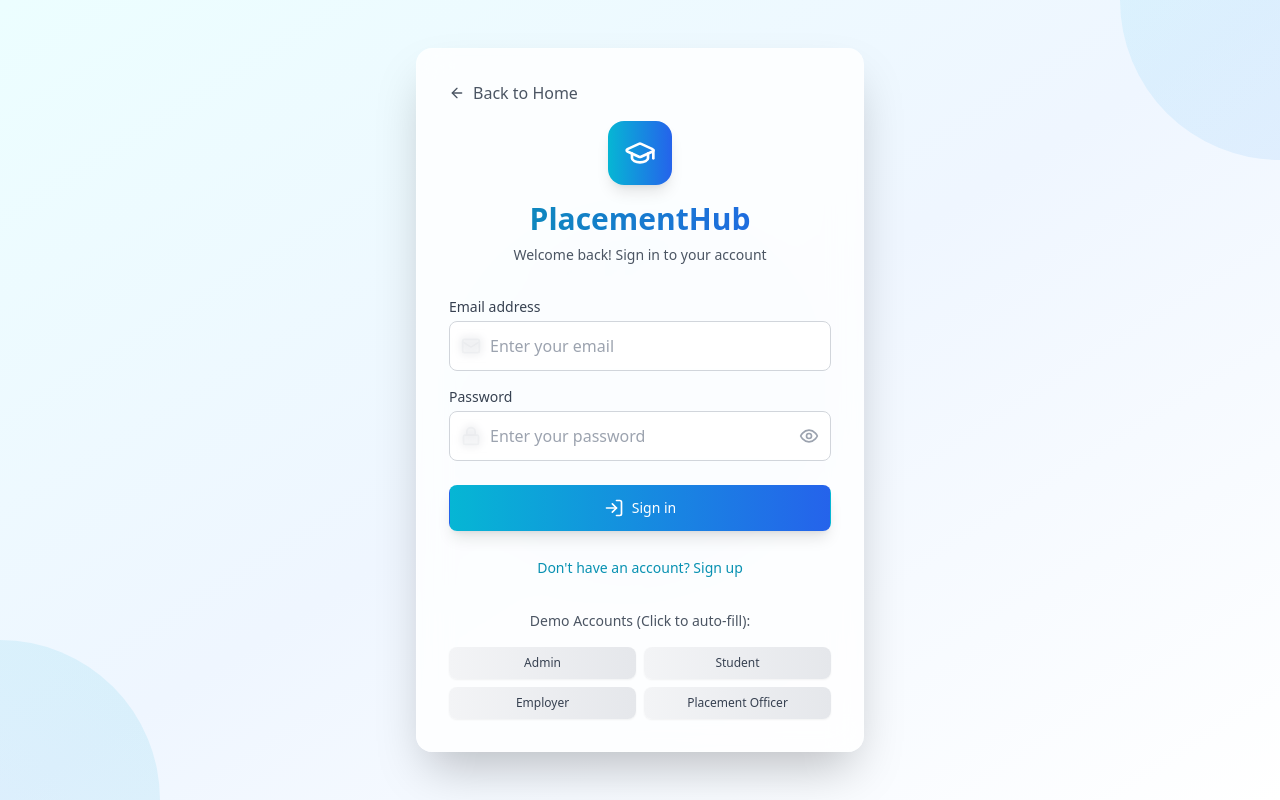
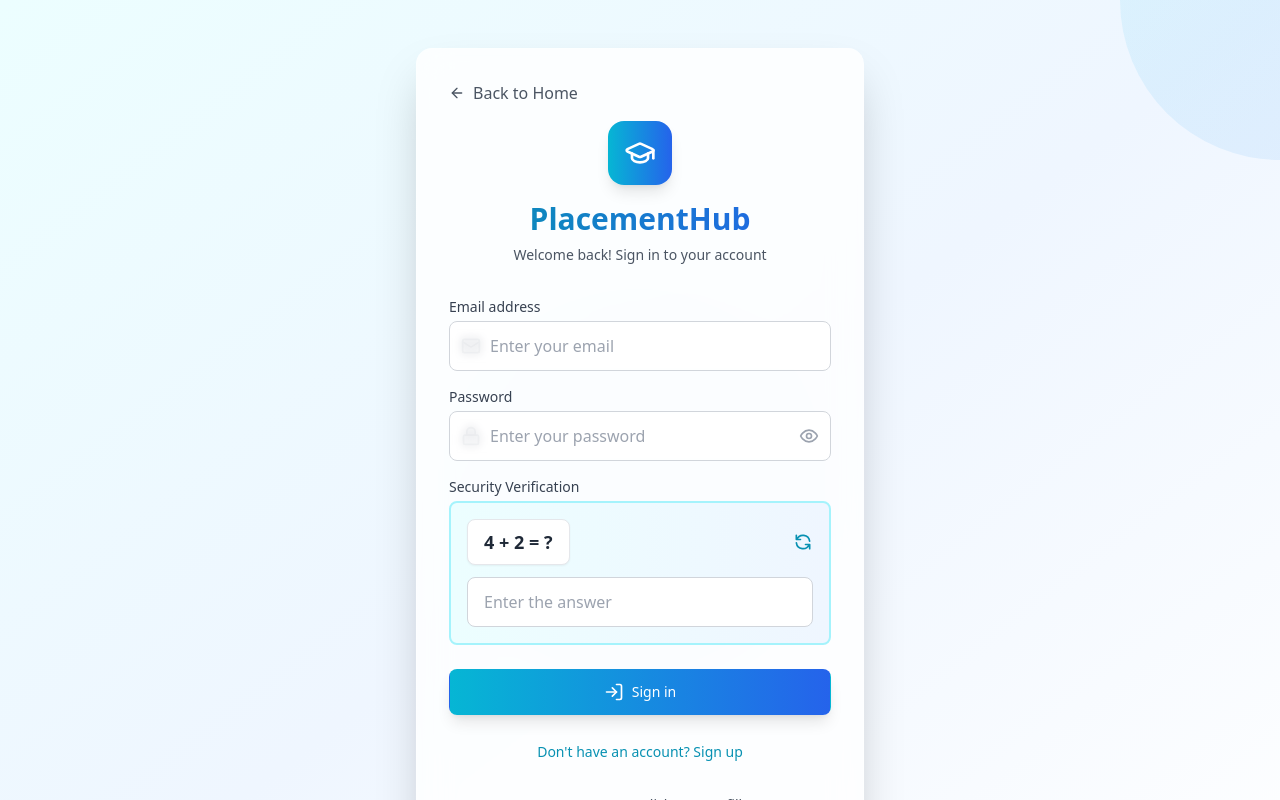
Before and after one commit to Ganeshmamidala/fedfproject, a React (Vite) app: page / in a window 1280 px wide. Both pictures are taken after a click on the button "Sign In". Shown: the top 800 px of the page. Built offline with nearby package versions, Linux system fonts and the light colour scheme; no server answers.

Commit message:
Add CAPTCHA security verification to login form

```diff
--- a/src/components/Auth/LoginForm.jsx
+++ b/src/components/Auth/LoginForm.jsx
@@ -17,7 +17,33 @@ const LoginForm = ({ onBackToLanding }) => {
   const [error, setError] = useState('');
   const [success, setSuccess] = useState('');
 
+  // CAPTCHA state
+  const [captchaNum1, setCaptchaNum1] = useState(0);
+  const [captchaNum2, setCaptchaNum2] = useState(0);
+  const [captchaAnswer, setCaptchaAnswer] = useState('');
+  const [captchaVerified, setCaptchaVerified] = useState(false);
+
   const { signIn, signUp } = useAuth();
+
+  // Generate new CAPTCHA
+  const generateCaptcha = () => {
+    const num1 = Math.floor(Math.random() * 10) + 1;
+    const num2 = Math.floor(Math.random() * 10) + 1;
+    setCaptchaNum1(num1);
+    setCaptchaNum2(num2);
+    setCaptchaAnswer('');
+    setCaptchaVerified(false);
+  };
+
+  // Initialize CAPTCHA on component mount
+  React.useEffect(() => {
+    generateCaptcha();
+  }, []);
+
+  // Regenerate CAPTCHA when switching between login/signup
+  React.useEffect(() => {
+    generateCaptcha();
+  }, [isLogin]);
 
   const validateEmail = (email) => {
     const emailRegex = /^[^\s@]+@[^\s@]+\.[^\s@]+$/;
@@ -44,6 +70,15 @@ const LoginForm = ({ onBackToLanding }) => {
     setSuccess('');
 
     try {
+      // CAPTCHA verification
+      const correctAnswer = captchaNum1 + captchaNum2;
+      if (parseInt(captchaAnswer) !== correctAnswer) {
+        setError('Incorrect CAPTCHA answer. Please try again.');
+        generateCaptcha();
+        setLoading(false);
+        return;
+      }
+
       // Email validation for both login and signup
       if (!validateEmail(email)) {
         setError('Please enter a valid email address');
@@ -124,6 +159,7 @@ const LoginForm = ({ onBackToLanding }) => {
     setEmail(demoEmail);
     setPassword(demoPassword);
     setIsLogin(true);
+    generateCaptcha();
   };
 
   return (
@@ -324,6 +360,46 @@ const LoginForm = ({ onBackToLanding }) => {
                   </div>
                 </>
               )}
+
+              {/* CAPTCHA Verification */}
+              <div className="animate-slideDown">
+                <label className="block text-sm font-medium text-gray-700 mb-1">
+                  Security Verification
+                </label>
+                <div className="bg-gradient-to-r from-cyan-50 to-blue-50 border-2 border-cyan-200 rounded-lg p-4">
+                  <div className="flex items-center justify-between mb-3">
+                    <div className="text-lg font-bold text-gray-800 bg-white px-4 py-2 rounded-lg shadow-sm border border-gray-200">
+                      {captchaNum1} + {captchaNum2} = ?
+                    </div>
+                    <button
+                      type="button"
+                      onClick={generateCaptcha}
+                      className="text-cyan-600 hover:text-cyan-700 text-sm font-medium flex items-center"
+                      title="Refresh CAPTCHA"
+                    >
+                      <svg className="w-5 h-5" fill="none" stroke="currentColor" viewBox="0 0 24 24">
+                        <path strokeLinecap="round" strokeLinejoin="round" strokeWidth={2} d="M4 4v5h.582m15.356 2A8.001 8.001 0 004.582 9m0 0H9m11 11v-5h-.581m0 0a8.003 8.003 0 01-15.357-2m15.357 2H15" />
+                      </svg>
+                    </button>
+                  </div>
+                  <input
+                    type="number"
+                    value={captchaAnswer}
+                    onChange={(e) => setCaptchaAnswer(e.target.value)}
+                    className="w-full px-4 py-3 border border-gray-300 rounded-lg focus:outline-none focus:ring-2 focus:ring-cyan-500 focus:border-transparent transition-all duration-200 bg-white"
+                    placeholder="Enter the answer"
+                    required
+                  />
+                  {captchaAnswer && parseInt(captchaAnswer) === (captchaNum1 + captchaNum2) && (
+                    <p className="text-xs text-green-600 mt-2 flex items-center">
+                      <svg className="w-4 h-4 mr-1" fill="currentColor" viewBox="0 0 20 20">
+                        <path fillRule="evenodd" d="M10 18a8 8 0 100-16 8 8 0 000 16zm3.707-9.293a1 1 0 00-1.414-1.414L9 10.586 7.707 9.293a1 1 0 00-1.414 1.414l2 2a1 1 0 001.414 0l4-4z" clipRule="evenodd" />
+                      </svg>
+                      Correct!
+                    </p>
+                  )}
+                </div>
+              </div>
             </div>
 
             <div>
```
Also changed, not shown: 1 other file (tests, documents, lock files or other folders).
